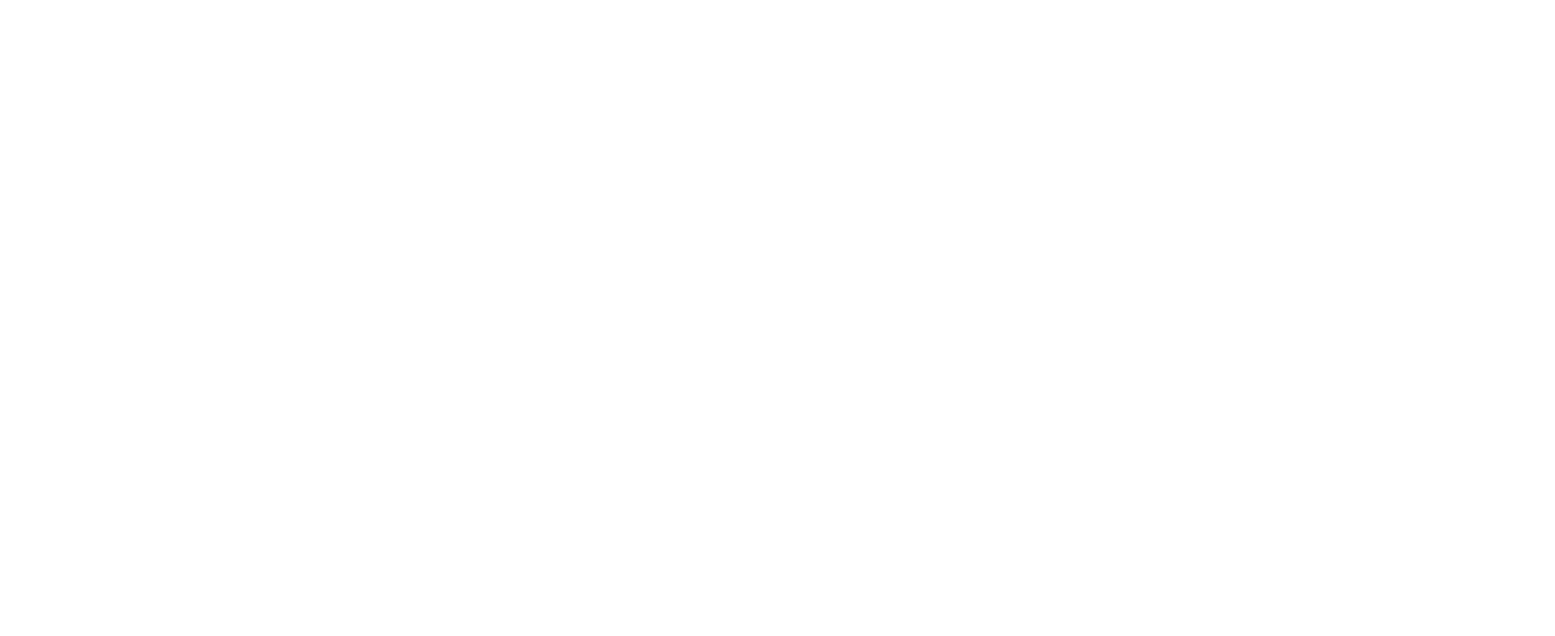
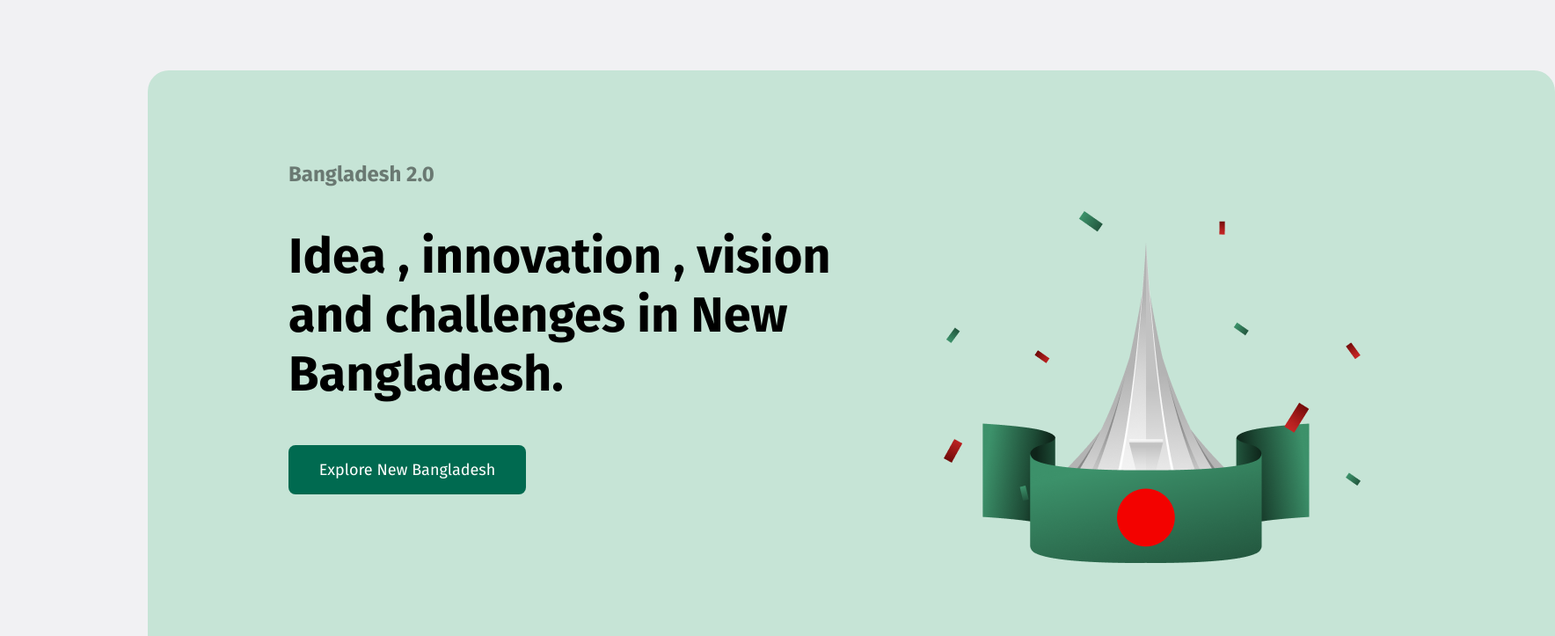
Before and after one commit to developernaeem10/Assignment-1, a plain HTML site: page index.html in a window 1280 px wide. Shown: the top 723 px of the page at 88% size, 1768 px wide, since content can reach past the window. Drawn offline with Linux system fonts and the light colour scheme.

Commit message:
added a banner

```diff
--- a/index.html
+++ b/index.html
@@ -3,9 +3,29 @@
 <head>
     <meta charset="UTF-8">
     <meta name="viewport" content="width=device-width, initial-scale=1.0">
-    <title>Document</title>
+    <title>Assignment-1</title>
+    <link rel="stylesheet" href="styles/style.css">
+
 </head>
-<body>
+<body class="body">
+    <header class="banner">
+        <section class="banner-container">
+            <div class="banner-title">
+            <p class="banner-title-1">Bangladesh 2.0</p>
+            <h1 class="banner-title-2">Idea , innovation ,
+                vision and challenges in New Bangladesh.</h1>
+            <button class="banner-title-3">Explore New Bangladesh</button>
+            </div>
+            <div class="img-1">
+                <img src="assets/hero.png" alt="">
+            </div>
+        </section>
+    </header>
+    <main>
 
+    </main>
+    <footer>
+
+    </footer>
 </body>
 </html>
--- /dev/null
+++ b/styles/style.css
@@ -0,0 +1,50 @@
+@import url('https://fonts.googleapis.com/css2?family=Fira+Sans:ital,wght@0,100;0,200;0,300;0,400;0,500;0,600;0,700;0,800;0,900;1,100;1,200;1,300;1,400;1,500;1,600;1,700;1,800;1,900&family=Open+Sans:ital,wght@0,300..800;1,300..800&display=swap');
+
+*{
+    font-family: "Fira Sans";
+}
+.body{
+    background-color: #f1f1f3;
+}
+
+.banner{
+    margin: 80px 160px;
+    width: 1280px;
+    height: 560px;
+    background-color: #C6E4D6;
+    padding: 80px 160px;
+    border-radius: 24px;
+}
+.banner-container{
+    display: flex;
+    gap: 64px;
+}
+.img-1{
+    height: 400px;
+    padding: 80px 60px;
+}
+.banner-title{
+    /* padding: 117px 60px; */
+    height: 326px;
+    width: 622px;
+}
+.banner-title-1{
+    font-size: 24px;
+    font-weight: bolder;
+    color: rgba(14, 14, 14, 0.5);
+
+}
+.banner-title-2{
+    font-size: 56px;
+    font-weight: bold;
+}
+.banner-title-3{
+    background-color: #006A50;
+    width: 270px;
+    height: 56px;
+    color: #ffffff;
+    border-radius: 8px;
+    border: none;
+    font-size: 18px;
+    font-weight: 700px;
+}
```
